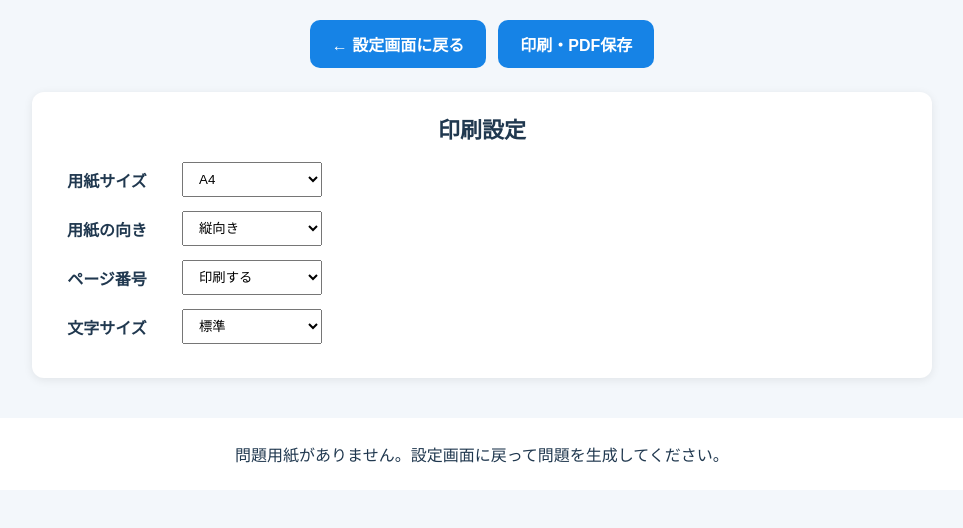
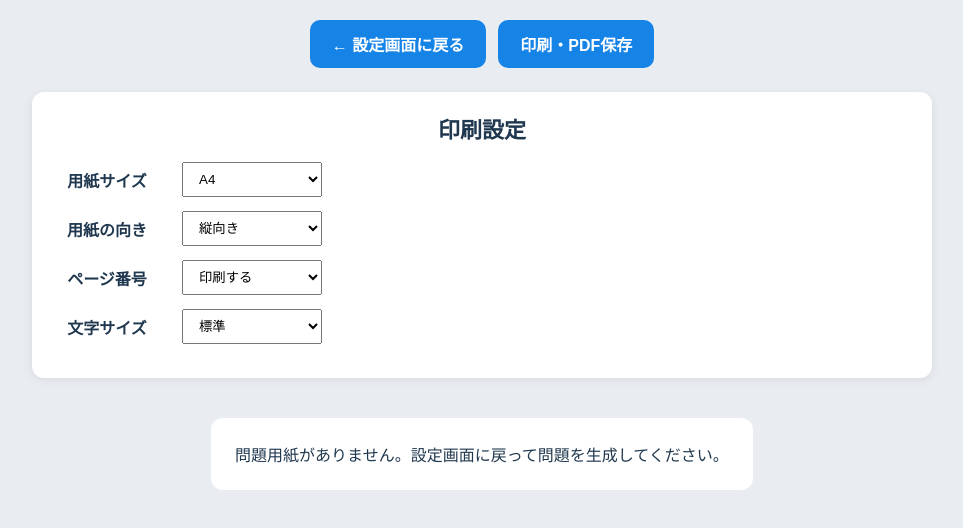
Before and after one commit to crypto-trader5050/soroban-app, a plain HTML site: page problem-sheet.html in a window 1280 px wide. Shown: the whole page, without its empty margins (158-1121 px from the left). Drawn offline with Linux system fonts and the light colour scheme.

Commit message:
画面プレビュー機能追加

```diff
--- a/problem-sheet.html
+++ b/problem-sheet.html
@@ -287,22 +287,42 @@
           }
 
           /* 画面プレビュー：用紙サイズ・向きに連動 */
+          /* 画面プレビュー：実際の用紙を表示 */
           @media screen {
 
+            body {
+              background: #e9edf2 !important;
+            }
+
             #problemSheetOutput {
+              display: flex !important;
+              flex-direction: column !important;
+              align-items: center !important;
               width: 100% !important;
+              max-width: none !important;
               overflow-x: auto !important;
               box-sizing: border-box !important;
+              gap: 24px !important;
+            }
+
+            #problemGeneratedSheets {
+              width: ${pageWidth}mm !important;
+              max-width: none !important;
+              margin: 0 auto !important;
             }
 
             #problemGeneratedSheets > *,
             .kake-print-sheet,
             .wari-print-sheet,
             .combined-answer-sheet {
+              display: block !important;
               width: ${pageWidth}mm !important;
               min-height: ${pageHeight}mm !important;
+              max-width: none !important;
+              margin: 0 auto 24px !important;
               box-sizing: border-box !important;
-              margin: 20px auto !important;
+              background: #fff !important;
+              box-shadow: 0 2px 12px rgba(0,0,0,0.15) !important;
             }
 
           }
```
